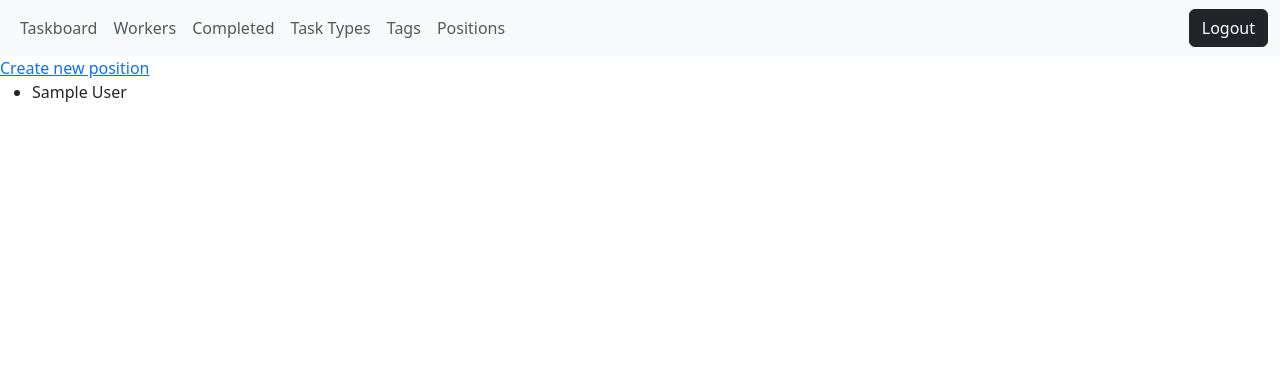
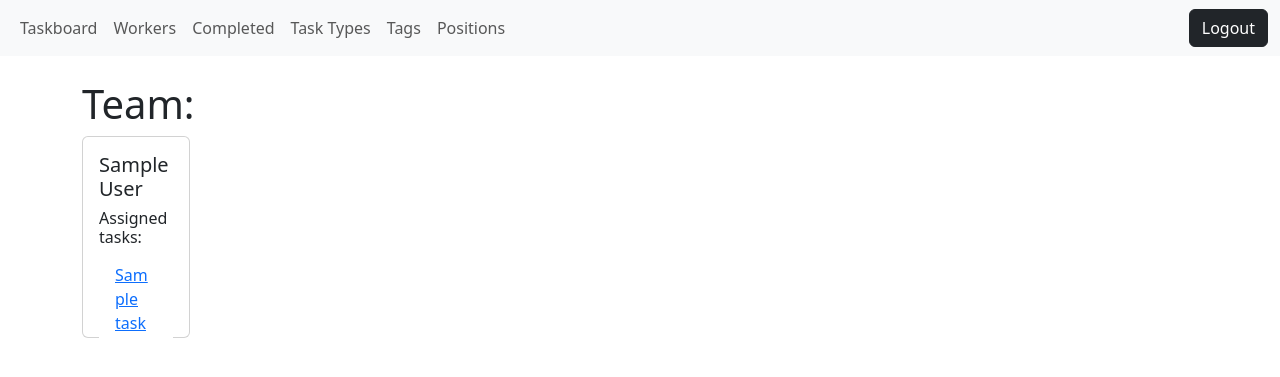
Before and after one commit to Arsenmyron/task-manager-mate, a Django app: page /workers/ in a window 1280 px wide. Shown: the top 377 px of the page. Run offline with Django 5.2, Linux system fonts and the light colour scheme; tables that the repository leaves empty hold one stand-in row (values such as "Sample post").

Commit message:
Add templates for positions & workers

```diff
--- a/templates/task_management_app/worker_list.html
+++ b/templates/task_management_app/worker_list.html
@@ -1,12 +1,28 @@
 {% extends "base.html" %}
 
 {% block content %}
-  <a href="{% url 'task-management:position-create' %}">Create new position</a>
-  <ul>
-    {% for worker in worker_list %}
-      <li>
-        {{ worker.first_name }} {{ worker.last_name }}
-      </li>
-    {% endfor %}
-  </ul>
+ <div class="container mt-4">
+    <h1>Team:</h1>
+    <div class="worker-container row g-3">
+      {% for worker in worker_list %}
+        <div class="col-md-4">
+          <div class="card">
+            <div class="card-body">
+              <h5 class="card-title">{{ worker.first_name }} {{ worker.last_name }}</h5>
+              <ul class="list-group list-group-flush">
+                <h6>Assigned tasks:</h6>
+                {% for task in worker.tasks.all %}
+                  <li class="list-group-item">
+                    <a class="task-link" href="{% url 'task-management:task-detail' pk=task.id %}">{{ task.name }}</a>
+                  </li>
+                {% empty %}
+                  <li class="list-group-item">No tasks assigned</li>
+                {% endfor %}
+              </ul>
+            </div>
+          </div>
+        </div>
+      {% endfor %}
+    </div>
+  </div>
 {% endblock %}
```
Also changed, not shown: templates/task_management_app/position_form.html (+16 -5 lines), templates/task_management_app/position_list.html (added, +28 -0 lines).
